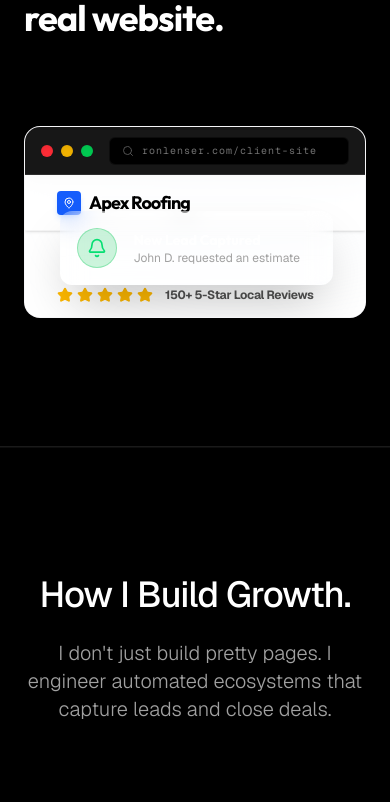
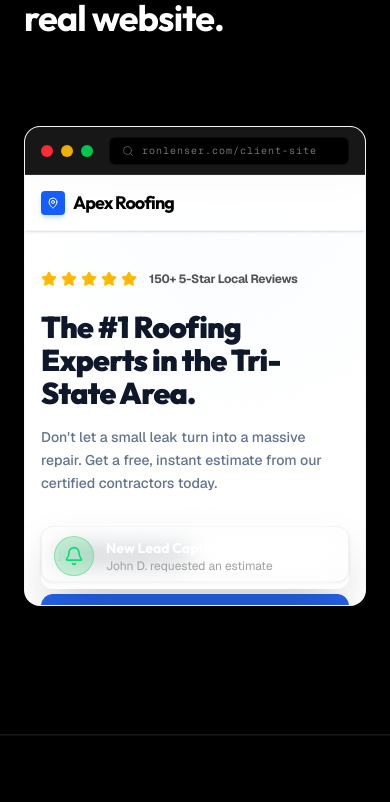
Before and after one commit to ronlenserdigital/ronlenserdigital, a Next.js app: page / in a window 390 px wide. Shown: the part 1300-2102 px from the top of the page. Built offline with nearby package versions, Linux system fonts and the light colour scheme.

Commit message:
Fixed InteractiveDemo overflow and clipping on mobile

```diff
--- a/src/components/interactive-demo.tsx
+++ b/src/components/interactive-demo.tsx
@@ -30,7 +30,7 @@ export default function InteractiveDemo() {
   }, [])
 
   return (
-    <div className="relative aspect-video w-full rounded-2xl overflow-hidden shadow-2xl flex flex-col bg-[#F5F5F7] border border-white/10">
+    <div className="relative h-[480px] md:h-auto md:aspect-video w-full rounded-2xl overflow-hidden shadow-2xl flex flex-col bg-[#F5F5F7] border border-white/10">
       {/* Sleek Browser Frame */}
       <div className="w-full bg-neutral-900 border-b border-white/10 h-12 flex items-center px-4 gap-4 shrink-0 shadow-lg relative z-20">
         <div className="flex gap-2">
@@ -71,7 +71,7 @@ export default function InteractiveDemo() {
                 className="absolute inset-0 flex flex-col"
               >
                 {/* Mock Website Header */}
-                <div className="h-14 bg-white/80 backdrop-blur-md shadow-sm border-b border-neutral-100 flex items-center justify-between px-8 shrink-0 z-50 absolute top-0 w-full">
+                <div className="h-14 bg-white/80 backdrop-blur-md shadow-sm border-b border-neutral-100 flex items-center justify-between px-4 md:px-8 shrink-0 z-50 absolute top-0 w-full">
                    <div className="flex items-center gap-2">
                      <div className="w-6 h-6 bg-blue-600 rounded flex items-center justify-center shadow-md shadow-blue-500/20">
                        <MapPin className="w-3 h-3 text-white" />
@@ -87,7 +87,7 @@ export default function InteractiveDemo() {
                 </div>
 
                 {/* Mock Website Hero */}
-                <div className="flex-1 flex flex-col md:flex-row items-center pt-20 pb-8 px-8 lg:px-16 gap-12 bg-white relative overflow-hidden h-full">
+                <div className="flex-1 flex flex-col md:flex-row items-center pt-16 md:pt-20 pb-6 md:pb-8 px-4 md:px-8 lg:px-16 gap-6 md:gap-12 bg-white relative overflow-hidden h-full">
 
                    {/* Background Decorative Graphic */}
                    <div className="absolute top-0 right-0 w-full h-full bg-gradient-to-br from-blue-50/50 to-white/10 rounded-full blur-3xl -translate-y-1/2 translate-x-1/4 pointer-events-none" />
@@ -104,7 +104,7 @@ export default function InteractiveDemo() {
                       </div>
 
                       <div className="space-y-4">
-                        <h1 className="text-4xl md:text-5xl font-black text-slate-900 leading-[1.1] tracking-tight font-[family-name:var(--font-outfit)]">
+                        <h1 className="text-3xl md:text-4xl lg:text-5xl font-black text-slate-900 leading-[1.1] tracking-tight font-[family-name:var(--font-outfit)]">
                           The #1 Roofing Experts in the Tri-State Area.
                         </h1>
                         <p className="text-sm text-slate-500 font-medium leading-relaxed max-w-sm">
@@ -202,7 +202,7 @@ export default function InteractiveDemo() {
               initial={{ opacity: 0, y: 20, scale: 0.9 }}
               animate={{ opacity: 1, y: 0, scale: 1 }}
               exit={{ opacity: 0, y: 20, scale: 0.9 }}
-              className="absolute bottom-8 right-8 glass-panel p-4 rounded-xl border border-white/20 flex items-center gap-4 bg-black/90 shadow-2xl z-50"
+              className="absolute bottom-4 left-4 right-4 md:left-auto md:bottom-8 md:right-8 glass-panel p-3 md:p-4 rounded-xl border border-white/20 flex items-center gap-3 md:gap-4 bg-black/90 shadow-2xl z-50"
             >
               <div className="w-10 h-10 rounded-full bg-green-500/20 flex items-center justify-center border border-green-500/30 shrink-0">
                 <Bell className="w-5 h-5 text-green-400" />
```
